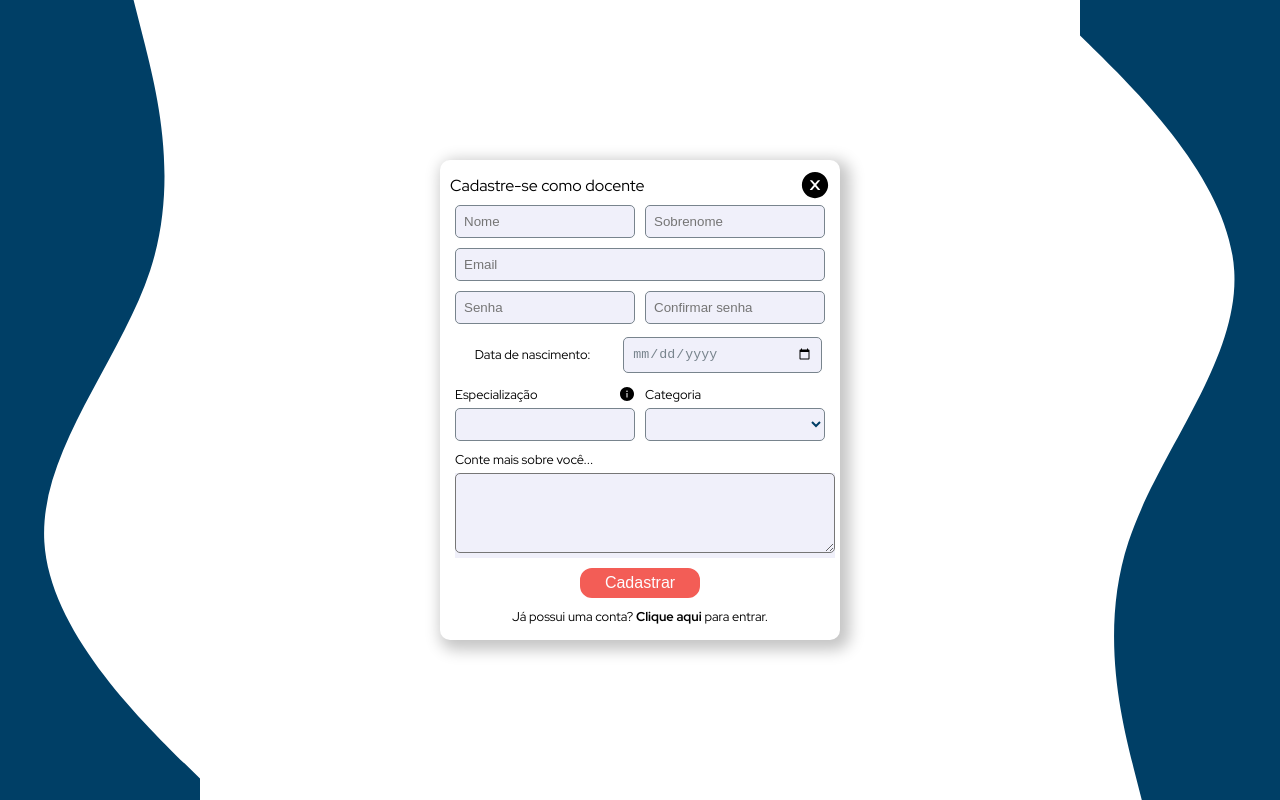
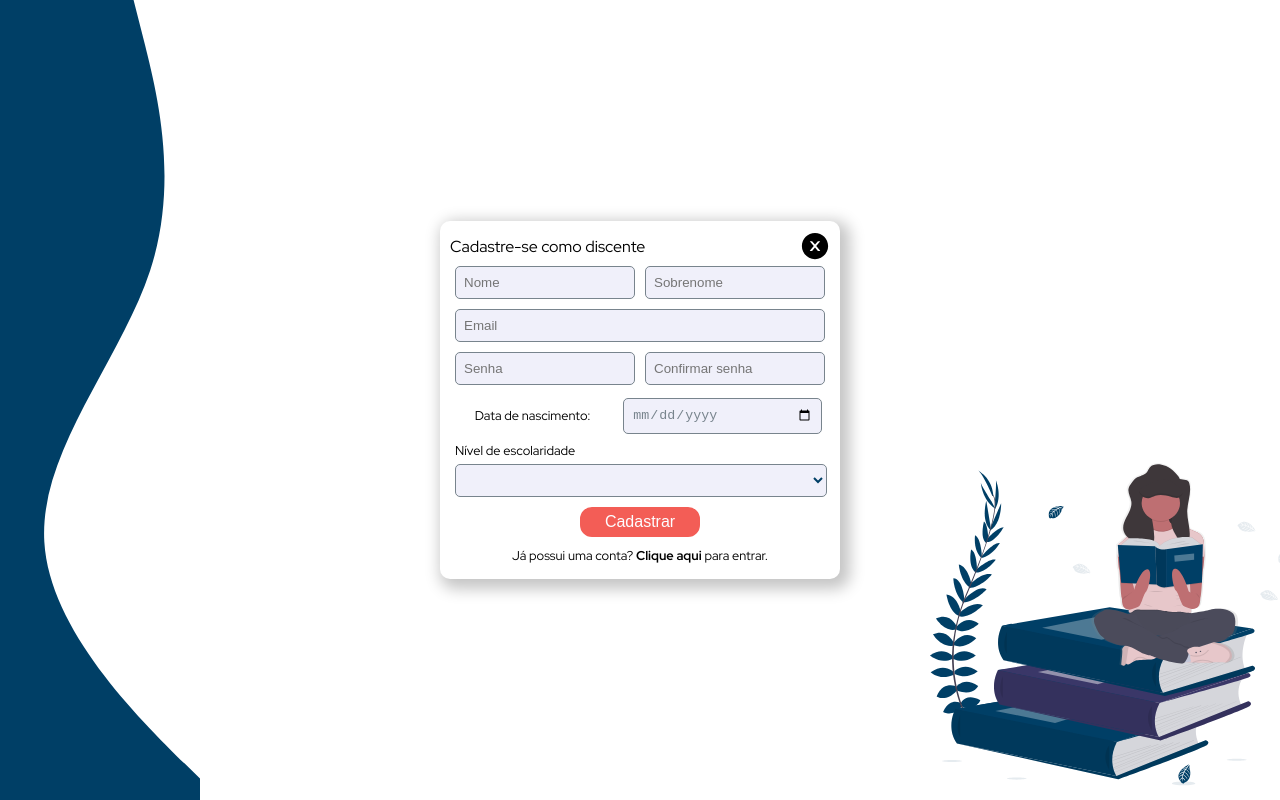
Before and after one commit to GustavoCielo/class-app-react, a React (Create React App) app: page / in a window 1280 px wide. Built offline with nearby package versions, Linux system fonts and the light colour scheme.

Commit message:
feat: page register student created

```diff
--- a/src/App.js
+++ b/src/App.js
@@ -1,11 +1,11 @@
 import GlobalStyle from "./styles/global";
-import RegisterDocente from "./pages/RegisterDocente";
+import RegisterStudent from "./pages/RegisterStudent";
 
 function App() {
   return (
     <>
       <GlobalStyle />
-      <RegisterDocente />
+      <RegisterStudent />
     </>
   );
 }
--- a/src/components/FormStudent/index.jsx
+++ b/src/components/FormStudent/index.jsx
@@ -9,13 +9,12 @@ import {
   TextStyled,
   RowCellInputDate,
   RowButton,
+  IconClose,
 } from "./style";
 
 import { yupResolver } from "@hookform/resolvers/yup";
 import { useForm } from "react-hook-form";
 import * as yup from "yup";
-
-import { AiFillCloseCircle } from "react-icons/ai";
 
 import Input from "../Input";
 import InputDate from "../InputDate";
@@ -65,7 +64,7 @@ const FormStudent = () => {
           <FormRow>
             <TextContainer>
               <h5>Cadastre-se como discente</h5>
-              <AiFillCloseCircle />
+              <IconClose />
             </TextContainer>
           </FormRow>
 
--- a/src/components/FormStudent/style.js
+++ b/src/components/FormStudent/style.js
@@ -1,9 +1,21 @@
 import styled from "styled-components";
+
+import { AiFillCloseCircle } from "react-icons/ai";
+
+export const IconClose = styled(AiFillCloseCircle)`
+  font-size: 30px;
+`;
 
 export const Container = styled.div`
   width: 90%;
   max-width: 400px;
+  min-width: 300px;
   padding: 10px;
+
+  background-color: #ffffff;
+  border-radius: 10px;
+  -webkit-box-shadow: 5px 5px 15px 5px rgba(0, 0, 0, 0.23);
+  box-shadow: 5px 5px 15px 5px rgba(0, 0, 0, 0.23);
 
   margin: 0 auto;
 `;
--- /dev/null
+++ b/src/pages/RegisterStudent/index.jsx
@@ -0,0 +1,18 @@
+import { Container, ContainerWaveLeft, FigureStudent } from "./style";
+
+import FormTeacher from "../../components/FormTeacher";
+import FormStudent from "../../components/FormStudent";
+
+const RegisterStudent = () => {
+  return (
+    <>
+      <Container>
+        <ContainerWaveLeft />
+        <FormStudent style={{ zIndex: 2 }} />
+        <FigureStudent />
+      </Container>
+    </>
+  );
+};
+
+export default RegisterStudent;
--- /dev/null
+++ b/src/pages/RegisterStudent/style.js
@@ -0,0 +1,46 @@
+import styled from "styled-components";
+
+import WaveLeft from "../../assets/wave-left.svg";
+import FigStudent from "../../assets/student.svg";
+
+export const Container = styled.div`
+  width: 100vw;
+  height: 100vh;
+
+  display: flex;
+  justify-content: space-between;
+  align-items: center;
+`;
+
+export const ContainerWaveLeft = styled.div`
+  width: 200px;
+  height: 100vh;
+  position: absolute;
+  z-index: -1;
+
+  background: url(${WaveLeft}) no-repeat center;
+  background-size: cover;
+  background-position: center;
+
+  @media (max-width: 767px) {
+    display: none;
+  }
+`;
+
+export const FigureStudent = styled.div`
+  width: 350px;
+  height: 350px;
+  position: absolute;
+  bottom: 0;
+  right: 0;
+  z-index: -1;
+
+  background: url(${FigStudent}) no-repeat center;
+  background-size: contain;
+  background-position: center;
+
+  @media (max-width: 767px) {
+    width: 100px;
+    height: 100px;
+  }
+`;
--- a/src/pages/RegisterDocente/index.jsx
+++ b/src/pages/RegisterTeacher/index.jsx
@@ -2,7 +2,7 @@ import { Container, ContainerWaveRight, ContainerWaveLeft } from "./style";
 
 import FormTeacher from "../../components/FormTeacher";
 
-const RegisterDocente = () => {
+const RegisterTeacher = () => {
   return (
     <>
       <Container>
@@ -14,4 +14,4 @@ const RegisterDocente = () => {
   );
 };
 
-export default RegisterDocente;
+export default RegisterTeacher;
```
Also changed, not shown: src/assets/student.svg (added), src/pages/RegisterTeacher/style.js (renamed from src/pages/RegisterDocente/style.js).
